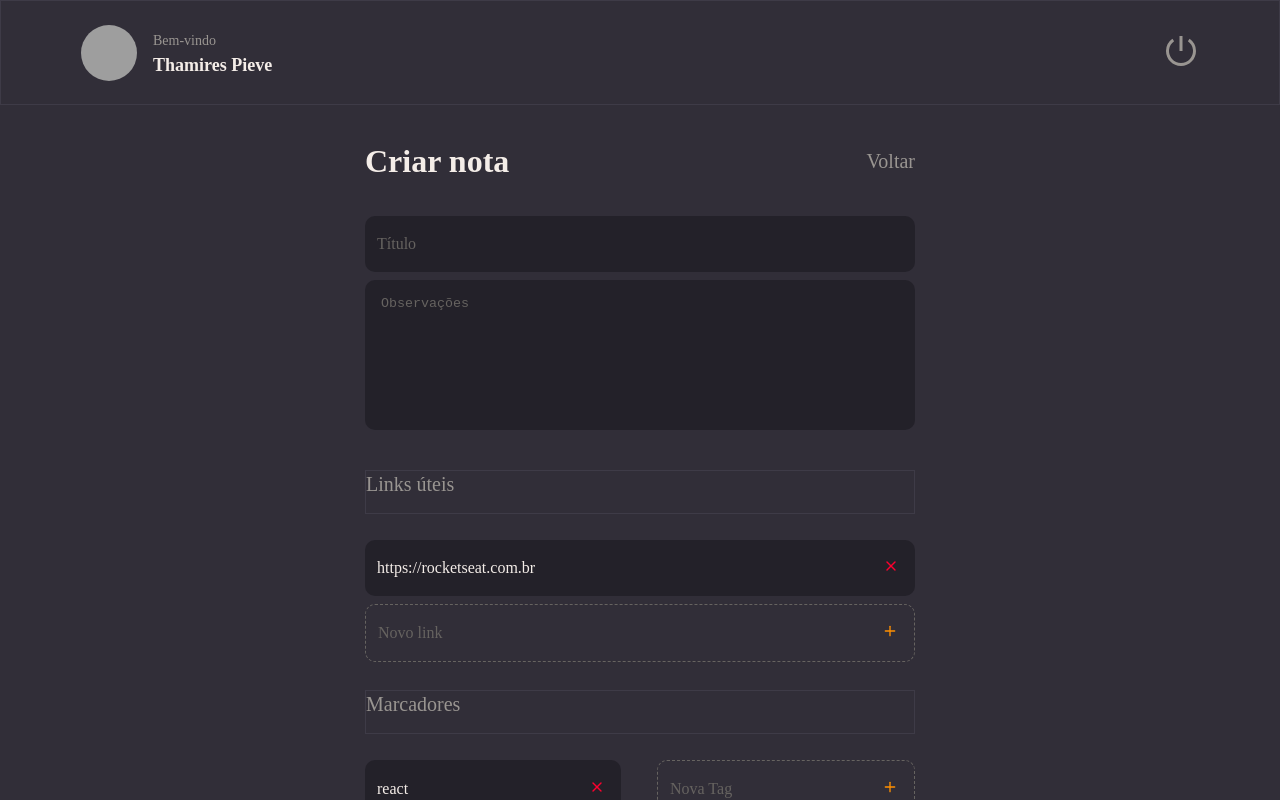
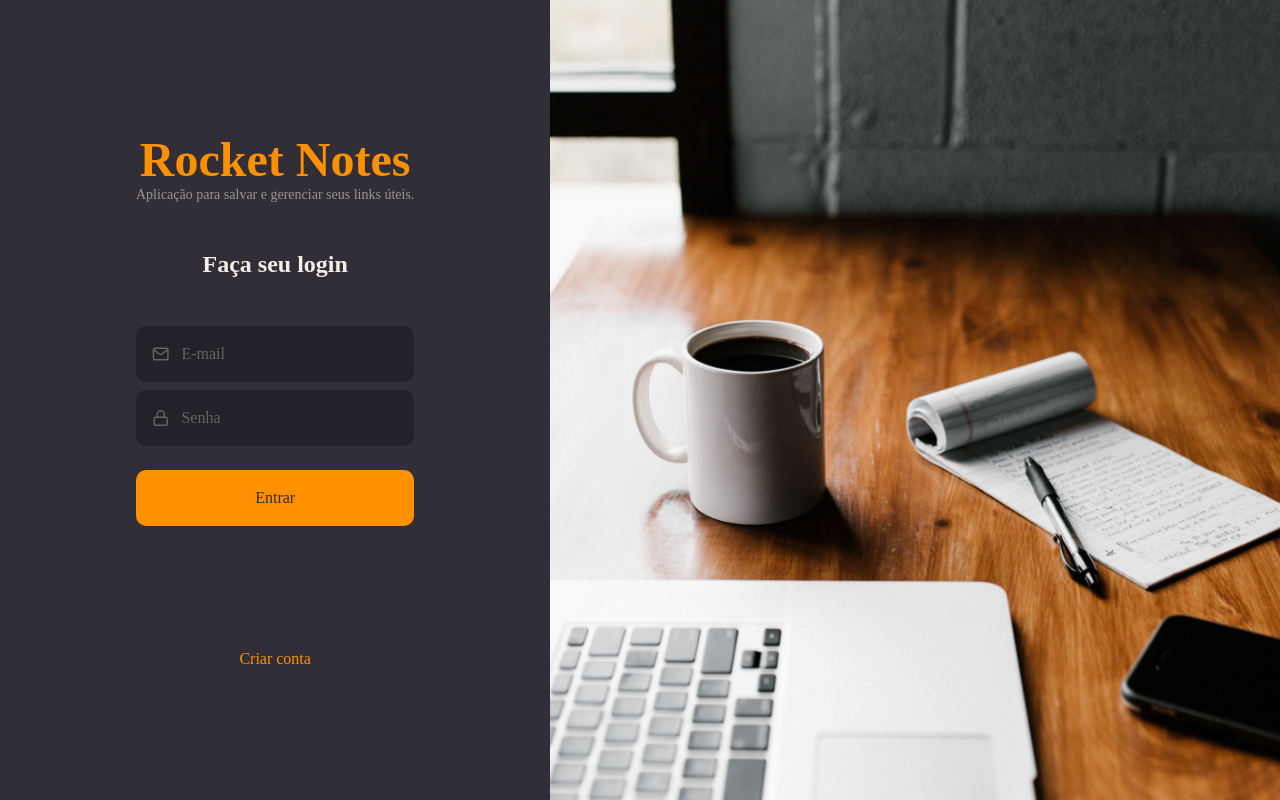
Before and after one commit to thamirespieve/Aulas-Explorer, a React app in the folder Stage09/rockeatnotes/: page / in a window 1280 px wide. Built offline with nearby package versions, Linux system fonts and the light colour scheme; grey boxes are pictures that could not be loaded; the HTML template or start-up script is replaced by a standard one.

Commit message:
feat: create routes

```diff
--- a/Stage09/rockeatnotes/package.json
+++ b/Stage09/rockeatnotes/package.json
@@ -12,6 +12,7 @@
     "react": "^18.2.0",
     "react-dom": "^18.2.0",
     "react-icons": "^4.4.0",
+    "react-router-dom": "^6.3.0",
     "styled-components": "^5.3.5"
   },
   "devDependencies": {
--- a/Stage09/rockeatnotes/src/main.jsx
+++ b/Stage09/rockeatnotes/src/main.jsx
@@ -11,11 +11,13 @@ import {ThemeProvider} from "styled-components"
 import theme from "./styles/theme"
 import GlobalStyle from "./styles/global"
 
+import {Routes} from "./routes"
+
 ReactDOM.createRoot(document.getElementById('root')).render(
   <React.StrictMode>
     <ThemeProvider theme={theme}>
       <GlobalStyle/>
-      <New />
+      <Routes />
     </ThemeProvider>
   </React.StrictMode>
 )
--- /dev/null
+++ b/Stage09/rockeatnotes/src/routes/app.routes.jsx
@@ -0,0 +1,20 @@
+import {Routes,Route} from "react-router-dom"
+
+import {Home} from "../pages/Home"
+import{Profile} from "../pages/Profile"
+import{New} from "../pages/New"
+import {Details} from "../pages/Details/Details.jsx"
+
+export function AppRoutes(){
+
+  return(
+    <Routes>
+      <Route path="/" element={<Home/>}/>
+      <Route path="/profile" element={<Profile/>}/>
+      <Route path="/new" element={<New/>}/>
+      <Route path="/details/:id" element={<Details/>}/>
+    </Routes>
+
+  )
+
+}
--- /dev/null
+++ b/Stage09/rockeatnotes/src/routes/auth.routes.jsx
@@ -0,0 +1,16 @@
+import {Routes,Route} from "react-router-dom"
+
+import { SingIn } from "../pages/SingIn"
+import { SingUp } from "../pages/SingUp"
+
+export function AuthRoutes(){
+
+  return(
+    <Routes>
+      <Route path="/" element={<SingIn/>}/>
+      <Route path="/register" element= {<SingUp/>}/>
+
+    </Routes>
+
+  )
+}
--- /dev/null
+++ b/Stage09/rockeatnotes/src/routes/index.jsx
@@ -0,0 +1,14 @@
+import {BrowserRouter} from "react-router-dom"
+
+import {AppRoutes} from "./app.routes"
+import {AuthRoutes} from "./auth.routes"
+
+export function Routes(){
+
+  return(
+    <BrowserRouter>
+      <AuthRoutes/>
+      {/* <AppRoutes/> */}
+    </BrowserRouter>
+  )
+}
```
Also changed, not shown: 1 other file (tests, documents, lock files or other folders).
